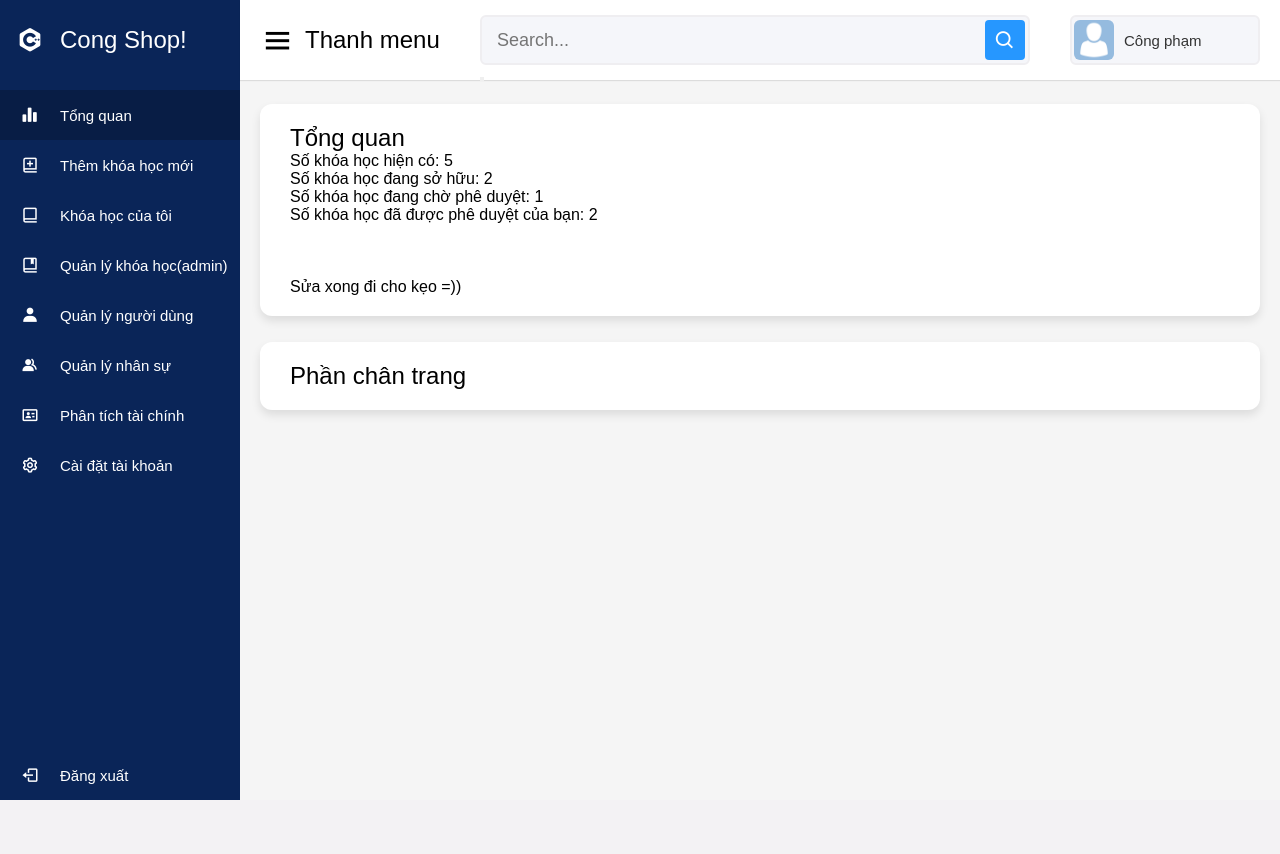
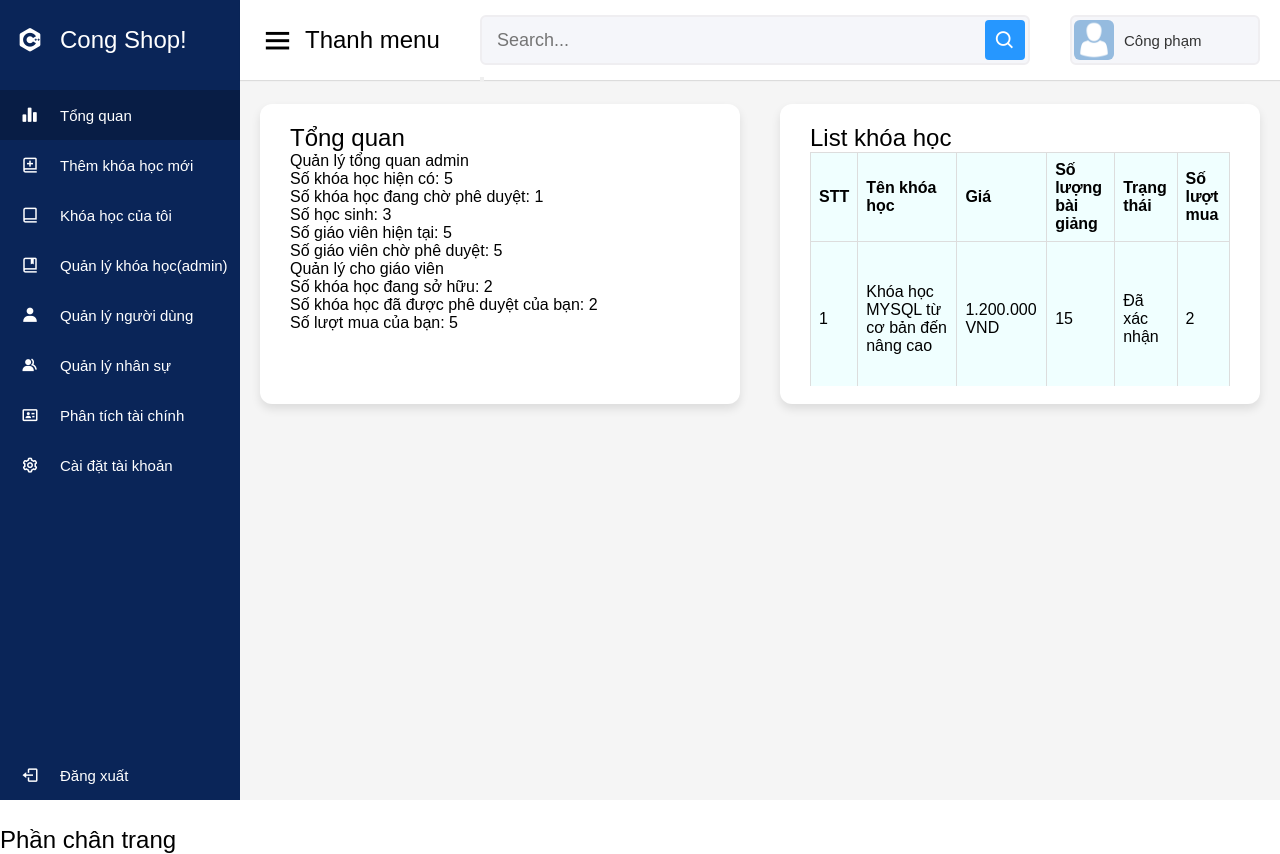
Before and after one commit to PhamTienThanhCong/website_buy_sell_coursera, a PHP site: page /admin/manage/overview_exam.php in a window 1280 px wide. Before the commit the page ends 800 px from the top, so only its background shows below. Run offline with PHP 8.4, Linux system fonts and the light colour scheme; a user stored in the database is signed in; data comes from the database, SQL or seed files in the repository.

Commit message:
update tổng quan

```diff
--- a/admin/manage/overview_exam.php
+++ b/admin/manage/overview_exam.php
@@ -12,7 +12,7 @@ require "../../public/connect_sql.php";
     <meta charset="UTF-8">
     <meta http-equiv="X-UA-Compatible" content="IE=edge">
     <meta name="viewport" content="width=device-width, initial-scale=1.0">
-    <title>example</title>
+    <title>Tổng quan</title>
     <!-- Css default -->
     <link rel="stylesheet" href="../default/style.css">
     <link href='https://unpkg.com/boxicons@2.0.7/cs0s/boxicons.min.css' rel='stylesheet'>
@@ -22,6 +22,18 @@ require "../../public/connect_sql.php";
     /* Phần in đậm của option */
     #course-overview {
         background: #081D45;
+    }
+
+    table {
+        border-collapse: collapse;
+        width: 100%;
+    }
+
+    td, th {
+        border: 1px solid #dddddd;
+        background: azure;
+        text-align: left;
+        padding: 8px;
     }
 
     /* Phần in đậm của option */
@@ -54,45 +66,127 @@ require "../default/option.php"
 
 
                 <p>
-                <?php
+
+                    <?php
                     if ($_SESSION["lever"] == 2) {
+                        print("Quản lý tổng quan admin<br>");
                         $result = mysqli_query($connection, "select count(*) as count from course");
                         print("Số khóa học hiện có: " . mysqli_fetch_array($result)["count"]);
                         print("<br>");
-                    }
-                    $result=mysqli_query($connection,"select count(*) as count from course where id_admin = '{$_SESSION["id"]}'");
-                    print("Số khóa học đang sở hữu: " . mysqli_fetch_array($result)["count"]);
-                    print("<br>");
-                    if ($_SESSION["lever"] == 2) {
                         $result = mysqli_query($connection, "select count(*) as count from course where status_course=0");
                         print("Số khóa học đang chờ phê duyệt: " . mysqli_fetch_array($result)["count"]);
                         print("<br>");
+                        $result = mysqli_query($connection, "select count(*) as count from user");
+                        print("Số học sinh: " . mysqli_fetch_array($result)["count"]);
+                        print("<br>");
+                        $result = mysqli_query($connection, "select count(*) as count from admin");
+                        print("Số giáo viên hiện tại: " . mysqli_fetch_array($result)["count"]);
+                        print("<br>");
+                        $result = mysqli_query($connection, "select count(*) as count from admin");
+                        print("Số giáo viên chờ phê duyệt: " . mysqli_fetch_array($result)["count"]);
+                        print("<br>");
                     }
+                    ?>
+                </p>
+                <p>
+                    Quản lý cho giáo viên<br>
+                    <?php
+                    $result = mysqli_query($connection, "select count(*) as count from course where id_admin = '{$_SESSION["id"]}'");
+                    print("Số khóa học đang sở hữu: " . mysqli_fetch_array($result)["count"]);
+                    print("<br>");
                     $result = mysqli_query($connection, "select count(*) as count from course where status_course=1 and id_admin = '{$_SESSION["id"]}'");
                     print("Số khóa học đã được phê duyệt của bạn: " . mysqli_fetch_array($result)["count"]);
                     print("<br>");
+                    $sql = "select count(*) as count from oder where id_course in (select id_course from course where status_course=1 and id_admin = '{$_SESSION["id"]}')";
+                    $result = mysqli_query($connection, $sql);
+                    print("Số lượt mua của bạn: " . mysqli_fetch_array($result)["count"]);
+                    print("<br>");
+                    ?>
+                </p>
+            </div>
+
+            <div style="height: 300px; " class="recent-sales box">
+                <div class="title">List khóa học</div>
+                <?php
+
+                if (!function_exists('currency_format')) {
+                    function currency_format($number, $suffix = ' VND')
+                    {
+                        if (!empty($number)) {
+                            return number_format($number, 0, ',', '.') . "{$suffix}";
+                        }
+                    }
+                }
+
+                require "../../public/connect_sql.php";
+                $id = $_SESSION['id'];
+                $sql = "SELECT course.*, COUNT(lesson.id_course) as number_course FROM `course`
+                                LEFT OUTER JOIN lesson ON course.id_course = lesson.id_course
+                                WHERE course.id_admin = '$id'
+                                GROUP BY course.id_course";
+                $courses = mysqli_query($connection, $sql);
+
                 ?>
-                </p>
-                <!-- Code here -->
-                <br>
+                <div style="height: 90%;overflow-y: scroll;">
+                    <table style="overflow-y: scroll; height: 50vh;">
+                        <thead style="position: sticky; top: 0">
+                        <tr>
+                            <th>STT</th>
+                            <th>Tên khóa học</th>
+                            <th>Giá</th>
+                            <th>Số lượng bài giảng</th>
+                            <th>Trạng thái</th>
+                            <th>Số lượt mua</th>
+                        </tr>
+                        </thead>
+                        <?php foreach ($courses
 
-                <br><br>
-                <p>Sửa xong đi cho kẹo =))</p>
-                <!-- Code here -->
-
+                        as $index => $course) { ?>
+                        <tr>
+                            <td>
+                                <?php echo $index + 1; ?>
+                            </td>
+                            <td>
+                                <?php echo $course['name_course'] ?>
+                            </td>
+                            <td>
+                                <?php echo currency_format($course['price']) ?>
+                            </td>
+                            <td>
+                                <?php echo $course['number_course'] ?>
+                            </td>
+                            <td>
+                                <?php
+                                if ($course['status_course'] == 0) {
+                                    echo "Chờ xác nhận";
+                                } else {
+                                    echo "Đã xác nhận";
+                                }
+                                ?>
+                            </td>
+                            <td>
+                                <?php
+                                    $sql = "select count(*) as count from oder where id_course = '{$course['id_course']}'";
+                                    $result = mysqli_query($connection, $sql);
+                                    print(mysqli_fetch_array($result)["count"]);
+                                ?>
+                            </td>
+                            <?php } ?>
+                        <tr>
+                    </table>
+                </div>
             </div>
         </div>
         <!-- đây là 1 khối nội dung -->
-
-        <!-- Phần chân trang -->
-        <?php require "../default/footer.php" ?>
-        <!-- Phần chân trang -->
 
     </div>
     <!-- Phần content chính -->
 
 </section>
 <!-- hàm section chính -->
+<!-- Phần chân trang -->
+<?php require "../default/footer.php" ?>
+<!-- Phần chân trang -->
 </body>
 <!-- javaScript Chung :3 -->
 <script type="text/javascript" src="./script/js_chung.js"></script>
```
